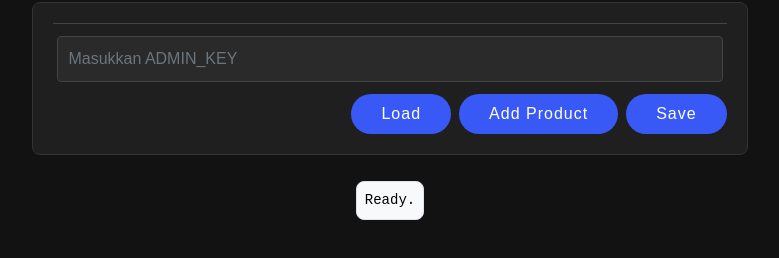
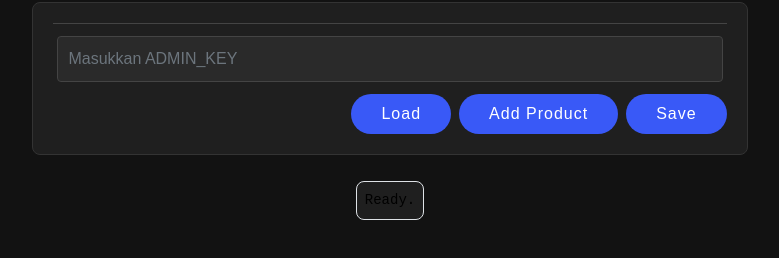
Before and after one commit to zeeforc/webstore, a website: page page/admin.html in a window 1280 px wide. Shown: the part 106-364 px from the top of the page, without its empty margins (250-1029 px from the left). Drawn offline with nearby package versions, Linux system fonts and the light colour scheme.

Commit message:
update tampilan

```diff
--- a/page/admin.html
+++ b/page/admin.html
@@ -30,7 +30,7 @@
           </div>
         </div>
         <div class="content-products">
-          <pre id="status" class="p-2 bg-light border mb-3">Ready.</pre>
+          <pre id="status" class="p-2 border mb-3">Ready.</pre>
           <div id="editor"></div>
         </div>
       </div>
```
